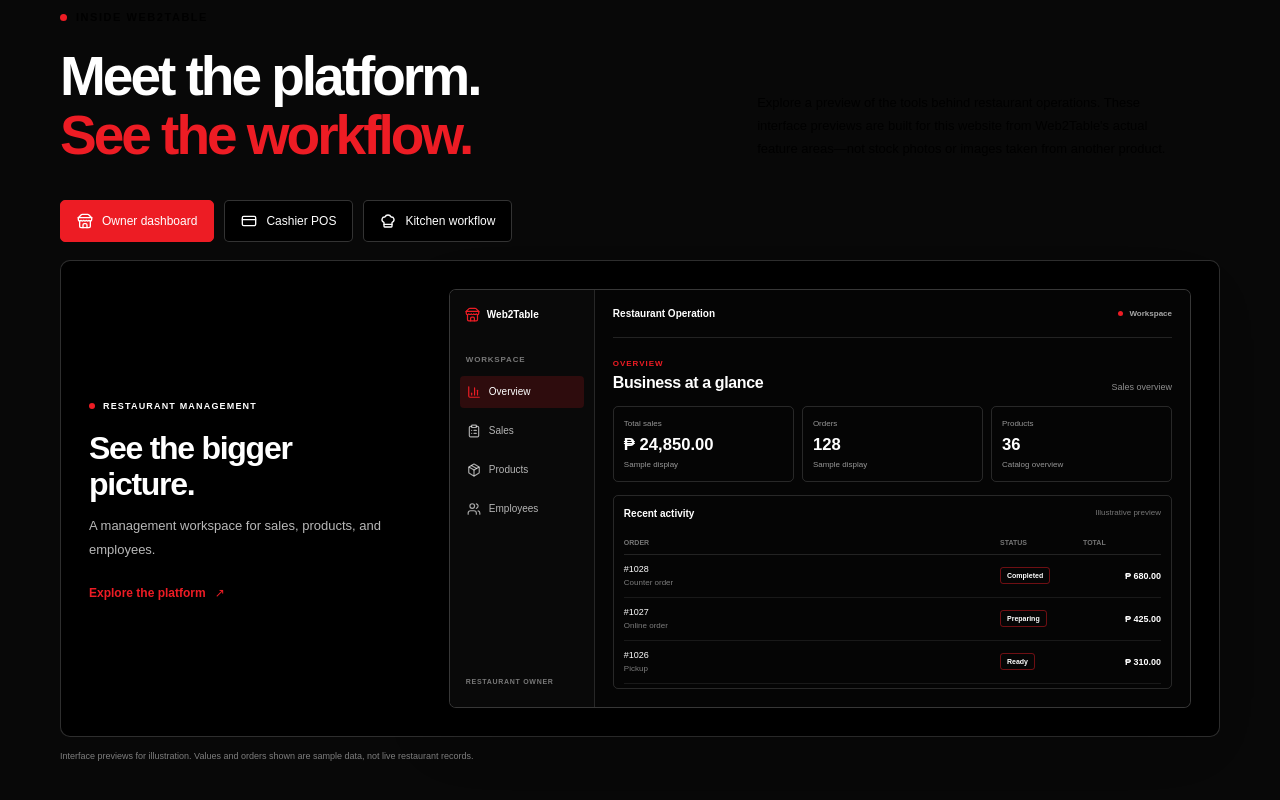
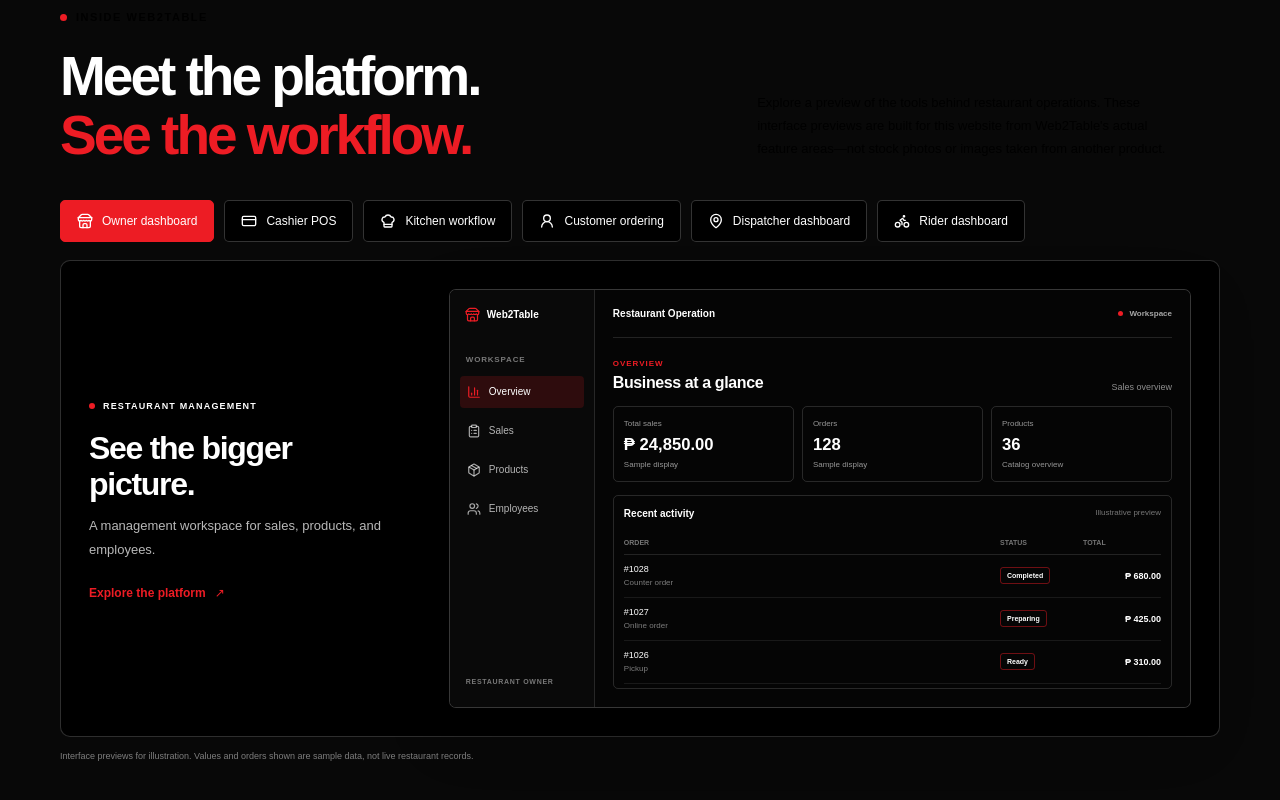
Before and after one commit to Jrnotjunior/web2table.io, a React (Vite) app: page / in a window 1280 px wide. Shown: the part 1782-2582 px from the top of the page. Built offline with nearby package versions, Linux system fonts and the light colour scheme.

Commit message:
Add customer dispatcher and rider previews

```diff
--- a/src/components/sections/ProductShowcaseSection.tsx
+++ b/src/components/sections/ProductShowcaseSection.tsx
@@ -1,11 +1,14 @@
 import { useState } from 'react'
-import { BarChart3, Check, ChefHat, CircleDollarSign, ClipboardList, CreditCard, Package, Search, Store, Truck, Users } from 'lucide-react'
+import { BarChart3, Check, ChefHat, CircleDollarSign, ClipboardList, CreditCard, ShoppingBag, Package, Search, Store, Truck, Users, UserRound, MapPin, Bike } from 'lucide-react'
 import SectionEyebrow from '../SectionEyebrow'
 
 const views = [
   { id: 'owner', label: 'Owner dashboard', eyebrow: 'RESTAURANT MANAGEMENT', title: 'See the bigger picture.', description: 'A management workspace for sales, products, and employees.', icon: Store },
   { id: 'pos', label: 'Cashier POS', eyebrow: 'POINT OF SALE', title: 'Keep counter orders moving.', description: 'A focused order screen for cashier workflows and payment handling.', icon: CreditCard },
   { id: 'kitchen', label: 'Kitchen workflow', eyebrow: 'KITCHEN OPERATIONS', title: 'Make the next step clear.', description: 'A kitchen view centered on incoming orders, products, and quantities.', icon: ChefHat },
+  { id: 'customer', label: 'Customer ordering', eyebrow: 'ONLINE ORDERING', title: 'Make ordering easy for customers.', description: 'A customer-facing menu preview for browsing items and placing an order.', icon: UserRound },
+  { id: 'dispatcher', label: 'Dispatcher dashboard', eyebrow: 'ORDER DISPATCH', title: 'Coordinate every handoff.', description: 'A dispatch workspace for tracking pickup orders and delivery assignments.', icon: MapPin },
+  { id: 'rider', label: 'Rider dashboard', eyebrow: 'DELIVERY WORKFLOW', title: 'Keep deliveries on track.', description: 'A focused rider view for assigned deliveries and delivery status updates.', icon: Bike },
 ] as const
 
 type ViewId = typeof views[number]['id']
@@ -25,6 +28,19 @@ function KitchenPreview() {
   return <div className="showcase-screen kitchen-preview"><div className="preview-kitchen-top"><div><span className="preview-kicker">KITCHEN DISPLAY</span><h4>Orders in progress</h4></div><span className="preview-live"><i /> LIVE WORKFLOW</span></div><div className="preview-kitchen-columns"><div className="preview-kitchen-card"><div className="preview-kitchen-card-head"><strong>Order #1028</strong><span>12:42</span></div><div className="preview-kitchen-product"><span>Classic Burger</span><b>× 2</b></div><div className="preview-kitchen-product"><span>Fries</span><b>× 1</b></div><span className="preview-kitchen-state">Preparing</span></div><div className="preview-kitchen-card"><div className="preview-kitchen-card-head"><strong>Order #1027</strong><span>12:44</span></div><div className="preview-kitchen-product"><span>Creamy Pasta</span><b>× 1</b></div><div className="preview-kitchen-product"><span>Iced Tea</span><b>× 2</b></div><span className="preview-kitchen-state is-ready"><Check size={12} /> Ready for handoff</span></div></div><div className="preview-kitchen-note"><Truck size={14} /> Keep order items and quantities easy to scan.</div></div>
 }
 
+
+function CustomerPreview() {
+  return <div className="showcase-screen customer-preview"><div className="preview-customer-header"><div><Store size={15} /><strong>Restaurant Menu</strong></div><span>Browse · Order · Enjoy</span></div><div className="preview-customer-welcome"><span className="preview-kicker">FRESH FROM OUR KITCHEN</span><h4>What sounds good today?</h4><p>Choose your favorites and add them to your order.</p></div><div className="preview-customer-categories"><span className="is-active">Popular</span><span>Mains</span><span>Sides</span><span>Drinks</span></div><div className="preview-customer-menu"><div className="preview-customer-item"><span className="preview-food-icon">B</span><div><b>Classic Burger</b><small>House favorite</small></div><strong>₱ 180.00</strong><button type="button" aria-label="Add Classic Burger">+</button></div><div className="preview-customer-item"><span className="preview-food-icon">P</span><div><b>Creamy Pasta</b><small>Rich and comforting</small></div><strong>₱ 220.00</strong><button type="button" aria-label="Add Creamy Pasta">+</button></div><div className="preview-customer-item"><span className="preview-food-icon">F</span><div><b>Golden Fries</b><small>Made to share</small></div><strong>₱ 95.00</strong><button type="button" aria-label="Add Golden Fries">+</button></div></div><div className="preview-customer-footer"><span><ShoppingBag size={14} /> Your order <b>2 items</b></span><strong>View cart&nbsp; ↗</strong></div></div>
+}
+
+function DispatcherPreview() {
+  return <div className="showcase-screen dispatcher-preview"><div className="preview-dispatch-top"><div><span className="preview-kicker">DISPATCH DESK</span><h4>Order handoffs</h4></div><span className="preview-order-badge">TODAY</span></div><div className="preview-dispatch-stats"><div><small>Needs dispatch</small><strong>04</strong></div><div><small>Pickup orders</small><strong>03</strong></div><div><small>Out for delivery</small><strong>02</strong></div></div><div className="preview-dispatch-list"><div className="preview-dispatch-row"><span className="preview-dispatch-icon"><Store size={15} /></span><div><b>Order #1031</b><small>Customer pickup · Ready</small></div><span className="preview-dispatch-tag">Pickup</span></div><div className="preview-dispatch-row"><span className="preview-dispatch-icon"><Truck size={15} /></span><div><b>Order #1030</b><small>Delivery · Assign rider</small></div><span className="preview-dispatch-tag is-alert">Assign</span></div><div className="preview-dispatch-row"><span className="preview-dispatch-icon"><Truck size={15} /></span><div><b>Order #1029</b><small>Delivery · In transit</small></div><span className="preview-dispatch-tag">Active</span></div></div><div className="preview-dispatch-note"><MapPin size={14} /> Dispatch and pickup coordination</div></div>
+}
+
+function RiderPreview() {
+  return <div className="showcase-screen rider-preview"><div className="preview-rider-top"><div><span className="preview-kicker">RIDER WORKSPACE</span><h4>My deliveries</h4></div><span className="preview-live"><i /> ON SHIFT</span></div><div className="preview-rider-summary"><span>Assigned to you</span><strong>2 deliveries</strong><small>Illustrative sample</small></div><div className="preview-rider-card"><div className="preview-rider-card-head"><span><Truck size={15} /> <b>Order #1030</b></span><span className="preview-rider-status">Ready for pickup</span></div><div className="preview-rider-address"><MapPin size={15} /><div><small>DELIVER TO</small><strong>Customer address</strong><span>Address details shown in the app</span></div></div><div className="preview-rider-actions"><span>Delivery task</span><b>View details&nbsp; ↗</b></div></div><div className="preview-rider-card is-secondary"><div className="preview-rider-card-head"><span><Check size={15} /> <b>Order #1026</b></span><span className="preview-rider-status is-done">Delivered</span></div><div className="preview-rider-address"><MapPin size={15} /><div><small>DELIVERY STATUS</small><strong>Completed</strong><span>Update delivery progress clearly</span></div></div></div></div>
+}
+
 export default function ProductShowcaseSection() {
   const [activeView, setActiveView] = useState<ViewId>('owner')
   const current = views.find(view => view.id === activeView) ?? views[0]
@@ -34,7 +50,7 @@ export default function ProductShowcaseSection() {
       <div className="showcase-tabs" role="tablist" aria-label="Product interface previews">{views.map(view => { const Icon = view.icon; return <button key={view.id} type="button" role="tab" aria-selected={activeView === view.id} className={activeView === view.id ? 'showcase-tab is-active' : 'showcase-tab'} onClick={() => setActiveView(view.id)}><Icon size={16} />{view.label}</button> })}</div>
       <div className="showcase-feature">
         <div className="showcase-copy"><span className="showcase-eyebrow"><i />{current.eyebrow}</span><h3>{current.title}</h3><p>{current.description}</p><a className="showcase-text-link" href="https://jrnotjunior.github.io/restaurant-ordering-platform/" target="_blank" rel="noreferrer">Explore the platform <span>↗</span></a></div>
-        <div className="showcase-preview" role="tabpanel" aria-label={current.label + ' preview'}>{activeView === 'owner' ? <OwnerPreview /> : activeView === 'pos' ? <PosPreview /> : <KitchenPreview />}</div>
+        <div className="showcase-preview" role="tabpanel" aria-label={current.label + ' preview'}>{activeView === 'owner' ? <OwnerPreview /> : activeView === 'pos' ? <PosPreview /> : activeView === 'kitchen' ? <KitchenPreview /> : activeView === 'customer' ? <CustomerPreview /> : activeView === 'dispatcher' ? <DispatcherPreview /> : <RiderPreview />}</div>
       </div>
       <p className="showcase-disclaimer">Interface previews for illustration. Values and orders shown are sample data, not live restaurant records.</p>
     </div>
```
